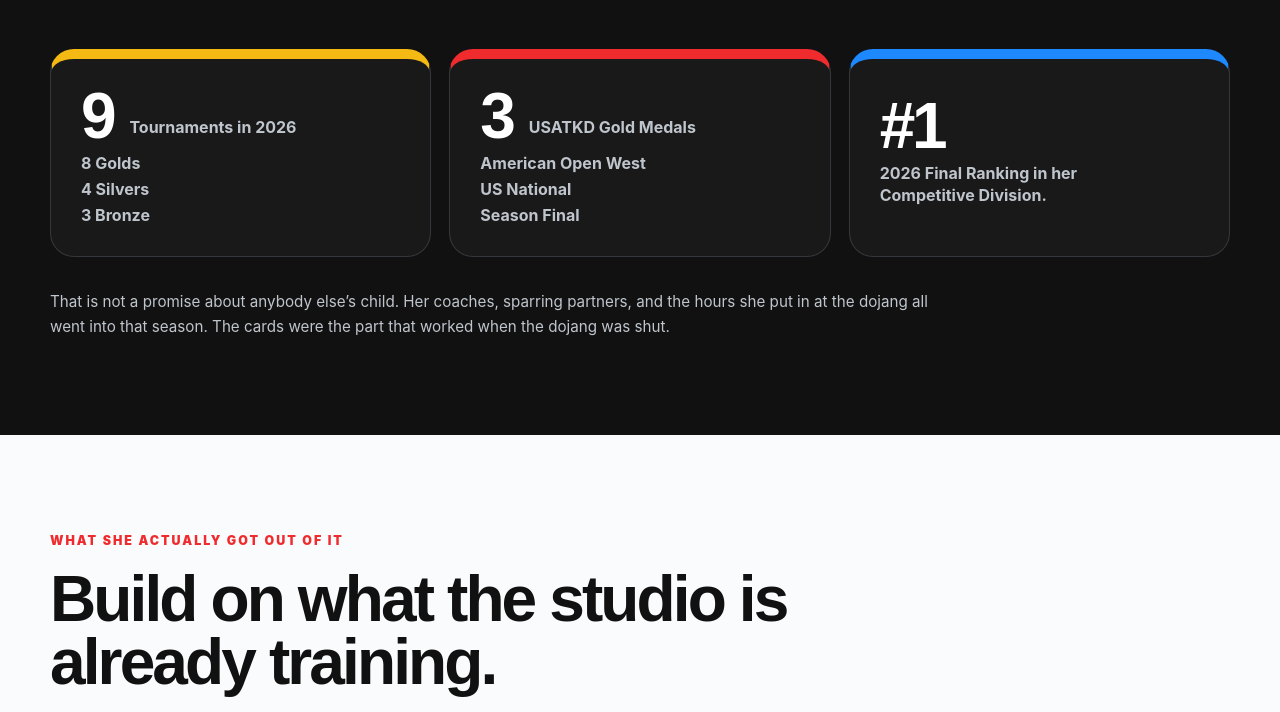
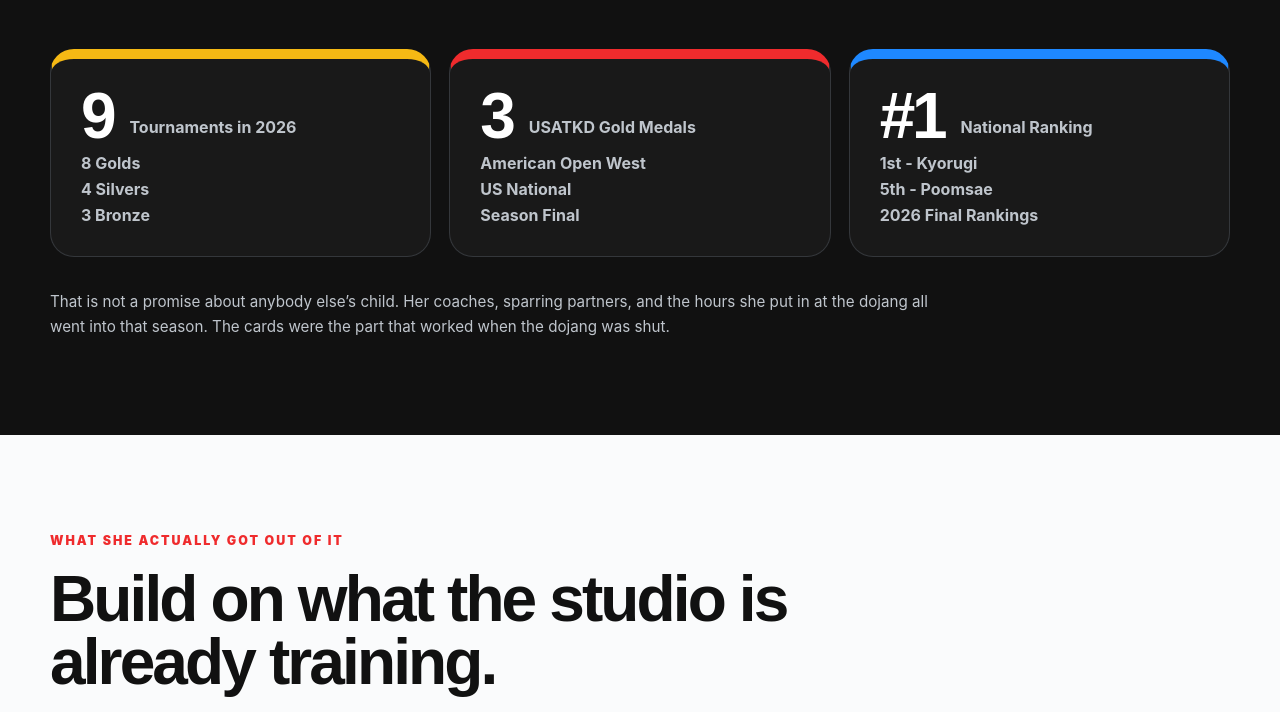
Before and after one commit to marco-opf/kihap-cards, a plain HTML site: page why-we-made-this.html in a window 1280 px wide. Shown: the part 4208-4920 px from the top of the page. Drawn offline with Linux system fonts and the light colour scheme.

Commit message:
Update national ranking results

```diff
--- a/why-we-made-this.html
+++ b/why-we-made-this.html
@@ -134,7 +134,7 @@
         <div class="result-card-row" aria-label="Sofia's 2026 season results">
           <div><p class="result-lead"><strong>9</strong><span>Tournaments in 2026</span></p><span>8 Golds</span><span>4 Silvers</span><span>3 Bronze</span></div>
           <div><p class="result-lead"><strong>3</strong><span>USATKD Gold Medals</span></p><span>American Open West</span><span>US National</span><span>Season Final</span></div>
-          <div><strong>#1</strong><span>2026 Final Ranking in her Competitive Division.</span></div>
+          <div><p class="result-lead"><strong>#1</strong><span>National Ranking</span></p><span>1st - Kyorugi</span><span>5th - Poomsae</span><span>2026 Final Rankings</span></div>
         </div>
         <p class="results-note">That is not a promise about anybody else’s child. Her coaches, sparring partners, and the hours she put in at the dojang all went into that season. The cards were the part that worked when the dojang was shut.</p>
       </div>
```
